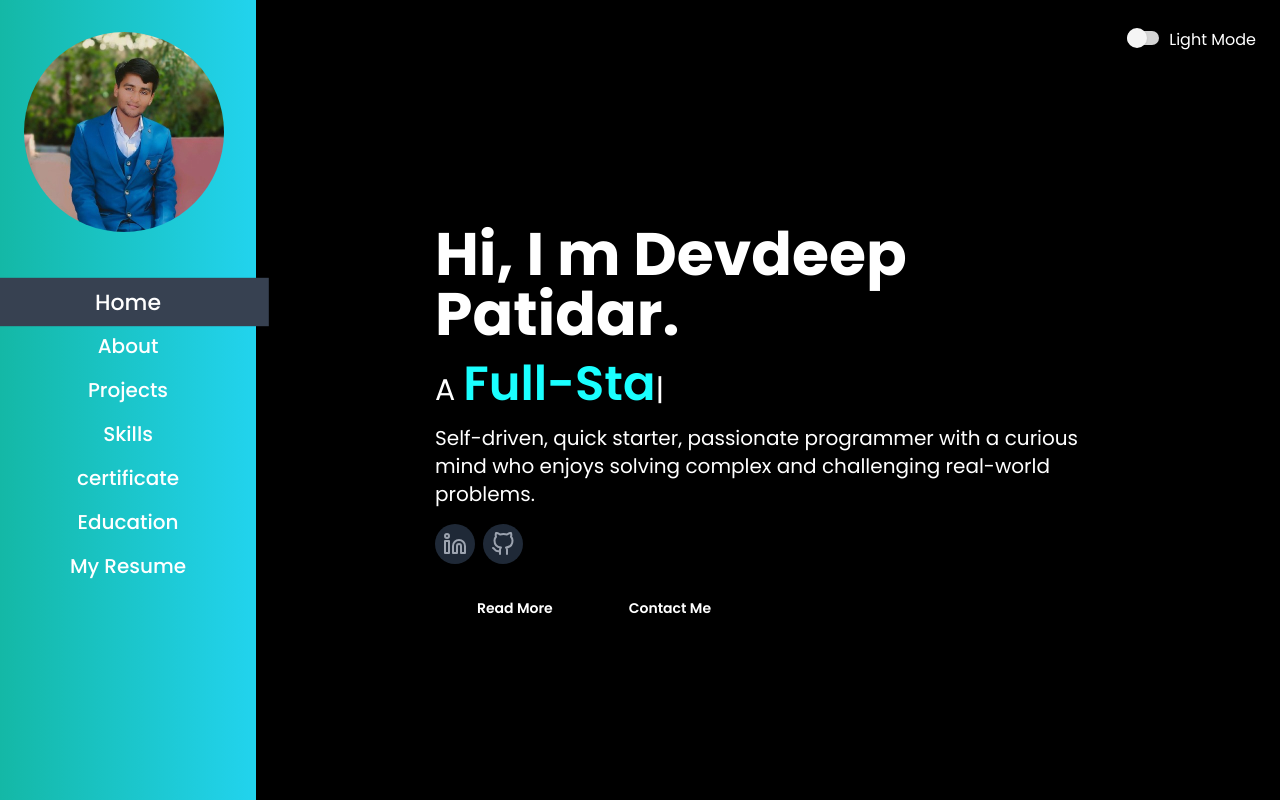
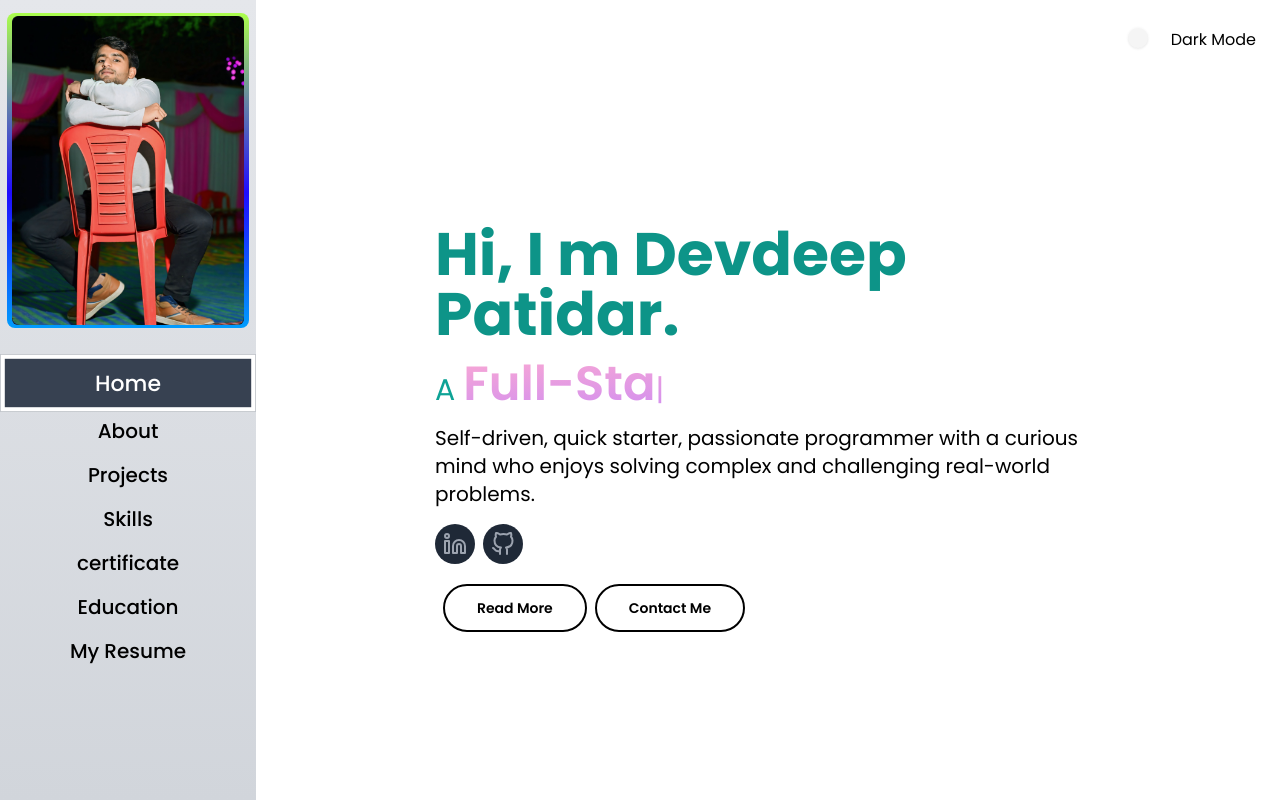
Before and after one commit to Devdeep8/Devdeeppportfolio, a Next.js app: page / in a window 1280 px wide. Shown: the top 800 px of the page. Built offline with nearby package versions, Linux system fonts and the light colour scheme.

Commit message:
ui design change

```diff
--- a/app/globals.css
+++ b/app/globals.css
@@ -1,3 +1,93 @@
 @tailwind base;
 @tailwind components;
 @tailwind utilities;
+
+
+@property --rotate {
+  syntax: "<angle>";
+  initial-value: 132deg;
+  inherits: false;
+}
+
+:root {
+  --card-height: ;
+  --card-width: calc(var(--card-height) / 1.5);
+}
+
+
+body {
+  min-height: 100vh;
+
+  display: flex;
+  align-items: center;
+  flex-direction: column;
+
+
+}
+
+
+.card {
+  background: #191c29;
+  width: var(--card-width);
+  height: var(--card-height);
+
+  position: relative;
+  border-radius: 6px;
+  justify-content: center;
+  align-items: center;
+  text-align: center;
+  display: flex;
+  font-size: 1.5em;
+  cursor: pointer;
+  font-family: cursive;
+}
+
+.card:hover {
+  color: rgb(15, 255, 195);
+  transition: color 1s;
+}
+.card:hover:before, .card:hover:after {
+  animation: none;
+  opacity: 0;
+}
+
+
+.card::before {
+  content: "";
+  width: 104%;
+  height: 102%;
+  border-radius: 8px;
+  background-image: linear-gradient(
+    var(--rotate)
+    , #009cfd, #1f0bff 43%, #abfe4c);
+    position: absolute;
+    z-index: -1;
+    top: -1%;
+    left: -2%;
+    animation: spin 2.5s linear infinite;
+}
+
+.card::after {
+  position: absolute;
+  content: "";
+  /* top: calc(var(--card-height) / 6);
+  left: 0;
+  right: 0; */
+  transform: scale(0.8);
+  /* filter: blur(calc(var(--card-height) / 6)); */
+  background-image: linear-gradient(
+    var(--rotate)
+    ,#009cfd, #1f0bff 43%, #abfe4c);
+    opacity: 1;
+  transition: opacity .5s;
+  animation: spin 2.5s linear infinite;
+}
+
+@keyframes spin {
+  0% {
+    --rotate: 0deg;
+  }
+  100% {
+    --rotate: 360deg;
+  }
+}
--- a/app/page.js
+++ b/app/page.js
@@ -12,7 +12,7 @@ import { useState } from "react";
 
 
 export default function Home( ) {
-const [darkMode, setDarkMode] = useState(true)
+const [darkMode, setDarkMode] = useState(false)
 
 const toggleDarkMode = () => {
   setDarkMode(prevDarkMode => !prevDarkMode);
@@ -22,7 +22,7 @@ const toggleDarkMode = () => {
 <ModeProvider value={{darkMode , toggleDarkMode}}>
 
 <div className=" overflow-hidden">
-      <Sidenav profilePicUrl={'/dev.jpg' }  />
+      <Sidenav profilePicUrl={'/github.jpg' }  />
 
       <div className="flex-1  ">
         <IntroSection   />
--- a/components/About.jsx
+++ b/components/About.jsx
@@ -10,7 +10,7 @@ const About = ({  }) => {
     <section
       id="about"
       className={ `scrollspy px-5 pt-32  md:pl-60 md:ml-20 md:pb-1 pb-8 ${
-        darkMode ? 'bg-black text-white' : ' text-gray-800'
+        darkMode ? 'bg-black text-white' : 'text-black text-gray-800'
       }`}
     >
       <h3 className={` flex justify-center text-teal-500 md:text-8xl text-4xl p-5 font-bold ${darkMode ? " brightness-150" : ""}`}>About</h3>
--- a/components/IntroSection.jsx
+++ b/components/IntroSection.jsx
@@ -49,10 +49,16 @@ const IntroSection = () => {
           <div className="md:w-3/4">
             <div className="text-center md:text-left">
               <div className="caption">
-                <h2 className="text-2xl md:text-6xl font-bold">Hi, I m Devdeep Patidar.</h2>
+                <div className={`  bg-teal-600  ${darkMode ? "brightness-200" : ""}   text-transparent bg-clip-text  `}>
+
+                <h2 className={`text-4xl md:text-6xl  font-bold `}>Hi, I m Devdeep Patidar.</h2>
+                </div>
+                <div className={`text-transparent bg-clip-text  ${darkMode ? "bg-gradient-to-r from-pink-500 brightness-110 to-purple-500" : "bg-gradient-to-br from-pink-300 to-purple-400"}`}>
+
                 <h5 className="text-3xl my-4">
-                  A <span className={`typing text-teal-600 text-2xl md:text-5xl font-semibold ${darkMode ? "brightness-200" : ""}`}></span>
+                  <span className=' text-teal-600 brightness-110'>A</span> <span className={`typing text-2xl md:text-5xl font-semibold `}></span>
                 </h5>
+                </div>
                 <p className={`text-xl text-${darkMode ? 'white' : 'black'}`}>
                   Self-driven, quick starter, passionate programmer with a
                   curious mind who enjoys solving complex and challenging
--- a/components/Projects.jsx
+++ b/components/Projects.jsx
@@ -79,7 +79,7 @@ const Projects = ({}) => {
                 </p>
               </div>
               <div
-                className={`card-reveal ${
+                className={`-reveal ${
                   darkMode ? "bg-gray-800 text-white" : "bg-white"
                 }`}
               >
@@ -94,7 +94,7 @@ const Projects = ({}) => {
           href={"https://devdeep8.github.io/memegenerator/"}
         >
           <div className={` ${darkMode ? " text-white" : "bg-white"}`}>
-            <div className="card-image waves-effect waves-block waves-light">
+            <div className="-image waves-effect waves-block waves-light">
               <Image
                 alt="django web app"
                 src="/project-library-logo.png"
@@ -104,7 +104,7 @@ const Projects = ({}) => {
                 priority/>
             </div>
 
-            <div className="card-content">
+            <div className="-content">
               <span
                 className={` ${
                   darkMode ? "text-teal-500 brightness-150" : ""
@@ -117,7 +117,7 @@ const Projects = ({}) => {
               </p>
             </div>
             <div
-              className={`card-reveal ${
+              className={`-reveal ${
                 darkMode ? "bg-gray-800 text-white" : "bg-white"
               }`}
             >
@@ -188,7 +188,7 @@ const Projects = ({}) => {
               </p>
             </div>
             <div
-              className={`card-reveal ${
+              className={`-reveal ${
                 darkMode ? "bg-gray-800 text-white" : "bg-white"
               }`}
             >
@@ -202,7 +202,7 @@ const Projects = ({}) => {
           href={"https://currencyconertor.vercel.app/"}
         >
           <div className={` ${darkMode ? " text-white" : "bg-white"}`}>
-            <div className="card-image waves-effect waves-block waves-light">
+            <div className="-image waves-effect waves-block waves-light">
               <Image
                 alt="django web app"
                 src="/project-ml-7.jpg"
@@ -211,7 +211,7 @@ const Projects = ({}) => {
                 className="mb-2 border-solid border-4 border-transparent hover:scale-125 transition ease-in-out hover:border-rose-400"
                 priority/>
             </div>
-            <div className="card-content">
+            <div className="-content">
               <span
                 className={` ${
                   darkMode ? "text-teal-500 brightness-150" : ""
@@ -224,7 +224,7 @@ const Projects = ({}) => {
               </p>
             </div>
             <div
-              className={`card-reveal ${darkMode ? " text-white" : "bg-white"}`}
+              className={`-reveal ${darkMode ? " text-white" : "bg-white"}`}
             >
               {/* Accomplishments content */}
             </div>
--- a/components/Sidenav.jsx
+++ b/components/Sidenav.jsx
@@ -87,152 +87,129 @@ const Sidebar = ({ profilePicUrl  }) => {
           isOpen ? 'transition ease-in-out transform translate-x-0' : 'transition ease-in-out transform -translate-x-full'
         } ${darkMode ? 'bg-teal-700' : 'bg-gray-500'} px-5 py-5 z-10 fixed top-8 left-0 w-full`}
       >
-        <div className={`flex items-center justify-center`}>
-          <div className=''>
-            <Link href={'http://linkedin.com/in/devdeep-patidar'} target='_blank'>
-              <Image
-                src={profilePicUrl}
-                className={`rounded-full  hover:scale-110 transition ease-in-out cursor-pointer`}
-                alt='Devdeep'
-                width={200}
-                height={100}
-                priority
-              />
-            </Link>
-          </div>
-        </div>
+        <div className="  mt-4 flex justify-center">
+      <Link href="http://linkedin.com/in/devdeep-patidar" target="_blank">
+        <div className='mb-4  card'>
 
-        <ul className=' text-center'>
-          <li>
-            <a
-              href='#Home'
-              className={` block py-2 text-xl font-medium px-4 text-${
-                darkMode ? 'white' : 'gray-300'
-              }  hover:bg-gray-700 ${activeLink === 'Home' ? 'bg-gray-700' : ''}`}
-            >
-              Home
-            </a>
-          </li>
-          <li>
-            <a
-              href='#about'
-              className={`block py-2 text-xl  font-medium px-4 text-${
-                darkMode ? 'white' : 'gray-300'
-              } hover:bg-gray-700 ${activeLink === 'about' ? 'bg-gray-700 ' : ''}`}
-            >
-              About
-            </a>
-          </li>
-          <li>
-            <a
-              href='#projects'
-              className={`block py-2 text-xl font-medium px-4 text-${
-                darkMode ? 'white' : 'gray-300'
-              } hover:bg-gray-700 ${
-                activeLink === 'projects' ? 'bg-gray-700' : ''
-              }`}
-            >
-              Projects
-            </a>
-          </li>
-          <li>
-            <a
-              href='#skills'
-              className={`block py-2 text-xl font-medium px-4 text-${
-                darkMode ? 'white' : 'gray-300'
-              } hover:bg-gray-700 ${activeLink === 'skills' ? 'bg-gray-700' : ''}`}
-            >
-              Skills
-            </a>
-          </li>
-          <li>
-            <a
-              href='#certificate'
-              className={`block py-2 text-xl font-medium px-4 text-${
-                darkMode ? 'white' : 'gray-300'
-              } hover:bg-gray-700 ${
-                activeLink === 'certificate' ? 'bg-gray-700' : ''
-              }`}
-            >
-              Certificate
-            </a>
-          </li>
-          <li>
-            <a
-              href='#education'
-              className={`block py-2 text-xl font-medium px-4 text-${
-                darkMode ? 'white' : 'gray-300'
-              } hover:bg-gray-700 ${
-                activeLink === 'education' ? 'bg-gray-700' : ''
-              }`}
-            >
-              Education
-            </a>
-          </li>
-          <li>
-            <a
-              href='https://drive.google.com/file/d/1E66NwNM1j06NIpWiNl1OkBvfY_hVD0-t/view?usp=sharing'
-              target='_blank'
-              className={`block py-2 px-4 text-xl font-medium text-${
-                darkMode ? 'white' : 'gray-300'
-              } hover:bg-gray-700 ${
-                activeLink === 'resume' ? 'bg-gray-700' : ''
-              }`}
-            >
-              My Resume
-            </a>
-          </li>
-        </ul>
+          {/* Image with border and hover effect */}
+          <Image
+            src={profilePicUrl}
+            alt="Devdeep"
+            width={100}
+            height={100}
+            layout="responsive"
+            className='rounded'
+
+            />
+          {/* Animated gradient overlay */}
+
+            </div>
+
+      </Link>
+    </div>
+
+
+        <ul className="mt-4 text-center">
+        <li>
+
+            <a href='#Home' className={`block py-2 text-xl  font-medium px-4 text-${darkMode ? 'white' : 'gray-300'} hover:bg-gray-700 hover:scale-110 transition ease-in-out ${activeLink === 'Home' ? 'bg-gray-700 border-white border-4 text-white scale-110' : ''}`}>Home</a>
+
+        </li>
+        <li>
+
+            <a href='#about' className={`block py-2 text-xl   font-medium px-4 text-${darkMode ? 'white' : 'gray-300'} hover:bg-gray-700 hover:scale-110 transition ease-in-out ${activeLink === 'about' ? 'border-white border-4  bg-gray-700 scale-110 text-white' : ''}`}>About</a>
+
+        </li>
+        <li>
+
+            <a href='#projects' className={`block py-2 text-xl  font-medium px-4 text-${darkMode ? 'white' : 'gray-300'} hover:bg-gray-700 hover:scale-110 transition ease-in-out ${activeLink === 'projects' ? 'bg-gray-700 border-white border-4  scale-110 text-white' : ''}`}>Projects</a>
+
+        </li>
+        <li>
+
+            <a href='#skills' className={`block py-2 text-xl  font-medium px-4 text-${darkMode ? 'white' : 'gray-300'} hover:bg-gray-700 hover:scale-110 transition ease-in-out ${activeLink === 'skills' ? 'bg-gray-700 border-white border-4 scale-110 text-white' : ''}`}>Skills</a>
+
+        </li>
+        <li>
+
+            <a href='#certificate' className={`block py-2 text-xl  font-medium px-4 text-${darkMode ? 'white' : 'gray-300'} hover:bg-gray-700 hover:scale-110 transition ease-in-out ${activeLink === 'certificate' ? 'bg-gray-700 scale-110 text-white border-white border-4 ' : ''}`}>Certificate</a>
+
+        </li>
+        <li>
+
+            <a href='#education' className={`block py-2 text-xl  font-medium px-4 text-${darkMode ? 'white' : 'gray-300'} hover:bg-gray-700 hover:scale-110 transition ease-in-out ${activeLink === 'education' ? 'bg-gray-700 scale-110 text-white border-white border-4 ' : ''}`}>Education</a>
+
+        </li>
+
+        <li>
+
+            <a href='https://drive.google.com/file/d/1E66NwNM1j06NIpWiNl1OkBvfY_hVD0-t/view?usp=sharing' target='_blank' className={`block py-2 px-4 text-xl  font-medium text-${darkMode ? 'white' : 'gray-300'} hover:bg-gray-700 hover:scale-110 transition ease-in-out hover:text-white ${activeLink === 'resume' ? 'bg-gray-700 text-white border-white border-4 ' : ''}`}>My Resume</a>
+
+        </li>
+      </ul>
+
       </nav>
     </div>
-    <div className={` hidden md:block`}>
+{/* // laptop nav bar */}
+    <div className={` hidden  md:block`}>
+    <nav className={`px-3 fixed top-0 ${darkMode ? 'bg-gradient-to-r from-pink-500 brightness-110 to-purple-500' : 'bg-gradient-to-b from-gray-200 to-gray-300'} w-64 min-h-screen text-center`}>
+    <div className="  mt-4 flex justify-center">
+      <Link href="http://linkedin.com/in/devdeep-patidar" target="_blank">
+        <div className='mb-4 card'>
 
-    <nav className={` fixed top-0 ${darkMode ? 'bg-gradient-to-r from-teal-500 to-cyan-400' : 'bg-gradient-to-r from-gray-100 via-gray-300 to-gray-100'} w-64 min-h-screen text-center`}>
-      <div className={`flex items-center justify-center`}>
-        <div className=" mr-2 py-8 ">
-          <Link href={"http://linkedin.com/in/devdeep-patidar"} target='_blank'>
-          <Image  src={profilePicUrl} className={`rounded-full hover:scale-110 z-10 transition ease-in-out cursor-pointer `} alt="Devdeep" width={200} height={200} priority />
-          </Link>
-        </div>
+          {/* Image with border and hover effect */}
+          <Image
+            src={profilePicUrl}
+            alt="Devdeep"
+            width={100}
+            height={100}
+            layout="responsive"
+            className='rounded-lg'
+            />
+          {/* Animated gradient overlay */}
 
-      </div>
+            </div>
+
+      </Link>
+    </div>
+
 
 
       <ul className="mt-4">
         <li>
 
-            <a href='#Home' className={`block py-2 text-xl  font-medium px-4 text-${darkMode ? 'white' : 'gray-300'} hover:bg-gray-700 hover:scale-110 transition ease-in-out ${activeLink === 'Home' ? 'bg-gray-700 text-white scale-110' : ''}`}>Home</a>
+            <a href='#Home' className={`block py-2 text-xl  font-medium px-4 text-${darkMode ? 'white' : 'gray-300'} hover:bg-gray-700 hover:scale-110 transition ease-in-out ${activeLink === 'Home' ? 'bg-gray-700 border-white border-4 text-white scale-110' : ''}`}>Home</a>
 
         </li>
         <li>
 
-            <a href='#about' className={`block py-2 text-xl   font-medium px-4 text-${darkMode ? 'white' : 'gray-300'} hover:bg-gray-700 hover:scale-110 transition ease-in-out ${activeLink === 'about' ? 'bg-gray-700 scale-110 text-white' : ''}`}>About</a>
+            <a href='#about' className={`block py-2 text-xl   font-medium px-4 text-${darkMode ? 'white' : 'gray-300'} hover:bg-gray-700 hover:scale-110 transition ease-in-out ${activeLink === 'about' ? 'border-white border-4  bg-gray-700 scale-110 text-white' : ''}`}>About</a>
 
         </li>
         <li>
 
-            <a href='#projects' className={`block py-2 text-xl  font-medium px-4 text-${darkMode ? 'white' : 'gray-300'} hover:bg-gray-700 hover:scale-110 transition ease-in-out ${activeLink === 'projects' ? 'bg-gray-700 scale-110 text-white' : ''}`}>Projects</a>
+            <a href='#projects' className={`block py-2 text-xl  font-medium px-4 text-${darkMode ? 'white' : 'gray-300'} hover:bg-gray-700 hover:scale-110 transition ease-in-out ${activeLink === 'projects' ? 'bg-gray-700 border-white border-4  scale-110 text-white' : ''}`}>Projects</a>
 
         </li>
         <li>
 
-            <a href='#skills' className={`block py-2 text-xl  font-medium px-4 text-${darkMode ? 'white' : 'gray-300'} hover:bg-gray-700 hover:scale-110 transition ease-in-out ${activeLink === 'skills' ? 'bg-gray-700 scale-110 text-white' : ''}`}>Skills</a>
+            <a href='#skills' className={`block py-2 text-xl  font-medium px-4 text-${darkMode ? 'white' : 'gray-300'} hover:bg-gray-700 hover:scale-110 transition ease-in-out ${activeLink === 'skills' ? 'bg-gray-700 border-white border-4 scale-110 text-white' : ''}`}>Skills</a>
 
         </li>
         <li>
 
-            <a href='#certificate' className={`block py-2 text-xl  font-medium px-4 text-${darkMode ? 'white' : 'gray-300'} hover:bg-gray-700 hover:scale-110 transition ease-in-out ${activeLink === 'certificate' ? 'bg-gray-700 scale-110 text-white' : ''}`}>certificate</a>
+            <a href='#certificate' className={`block py-2 text-xl  font-medium px-4 text-${darkMode ? 'white' : 'gray-300'} hover:bg-gray-700 hover:scale-110 transition ease-in-out ${activeLink === 'certificate' ? 'bg-gray-700 scale-110 text-white border-white border-4 ' : ''}`}>certificate</a>
 
         </li>
         <li>
 
-            <a href='#education' className={`block py-2 text-xl  font-medium px-4 text-${darkMode ? 'white' : 'gray-300'} hover:bg-gray-700 hover:scale-110 transition ease-in-out ${activeLink === 'education' ? 'bg-gray-700 scale-110 text-white' : ''}`}>Education</a>
+            <a href='#education' className={`block py-2 text-xl  font-medium px-4 text-${darkMode ? 'white' : 'gray-300'} hover:bg-gray-700 hover:scale-110 transition ease-in-out ${activeLink === 'education' ? 'bg-gray-700 scale-110 text-white border-white border-4 ' : ''}`}>Education</a>
 
         </li>
 
         <li>
 
-            <a href='https://drive.google.com/file/d/1E66NwNM1j06NIpWiNl1OkBvfY_hVD0-t/view?usp=sharing' target='_blank' className={`block py-2 px-4 text-xl  font-medium text-${darkMode ? 'white' : 'gray-300'} hover:bg-gray-700 hover:scale-110 transition ease-in-out hover:text-white ${activeLink === 'resume' ? 'bg-gray-700 text-white' : ''}`}>My Resume</a>
+            <a href='https://drive.google.com/file/d/1E66NwNM1j06NIpWiNl1OkBvfY_hVD0-t/view?usp=sharing' target='_blank' className={`block py-2 px-4 text-xl  font-medium text-${darkMode ? 'white' : 'gray-300'} hover:bg-gray-700 hover:scale-110 transition ease-in-out hover:text-white ${activeLink === 'resume' ? 'bg-gray-700 text-white border-white border-4 ' : ''}`}>My Resume</a>
 
         </li>
       </ul>
--- a/components/education.jsx
+++ b/components/education.jsx
@@ -52,9 +52,9 @@ const EducationSection = () => {
 const EducationItem = ({ name, link, location, degree, graduationYear, grade, darkMode }) => {
   return (
     <div className={` py-10 px-16 ${darkMode ? 'bg-black' : ' bg-gray-200'} ${darkMode ? 'text-white' : 'text-gray-800'}`}>
-      <div className="card-content">
+      <div className="-content">
         <p>
-          <span className={`card-title ${darkMode ? 'teal-text' : 'text-teal'} ${darkMode ? 'hoverline' : ''}`}>
+          <span className={`-title ${darkMode ? 'teal-text' : 'text-teal'} ${darkMode ? 'hoverline' : ''}`}>
             <a href={link} target="_blank" className={darkMode ? 'hoverline' : ''}><strong>
               {name}
 
@@ -75,10 +75,10 @@ const EducationItem = ({ name, link, location, degree, graduationYear, grade, da
 };
 const ExperienceItem = ({ name, link,resume ,location, Position, Time, darkMode }) => {
   return (
-    <div className={` py-10 px-8 card ${darkMode ? 'bg-black' : ' bg-gray-200'} ${darkMode ? 'text-white' : 'text-gray-800'}`}>
-      <div className="card-content">
+    <div className={` py-10 px-8  ${darkMode ? 'bg-black' : ' bg-gray-200'} ${darkMode ? 'text-white' : 'text-gray-800'}`}>
+      <div className="-content">
         <p>
-          <span className={`card-title ${darkMode ? 'teal-text' : 'text-teal'} ${darkMode ? 'hoverline' : ''}`}>
+          <span className={`-title ${darkMode ? 'teal-text' : 'text-teal'} ${darkMode ? 'hoverline' : ''}`}>
             <a href={link}  className={darkMode ? 'hoverline' : ''}><strong>
 
 
--- a/context/mode.js
+++ b/context/mode.js
@@ -1,7 +1,7 @@
 import { createContext, useContext } from "react";
 
 export const ModeContext = createContext({
-  darkMode: true,
+  darkMode: false,
   toggleDarkMode: () => {},
 });
 
```
Also changed, not shown: components/Skills.jsx (+6 -6 lines), public/dev.jpg (deleted), public/github.jpg (added).
